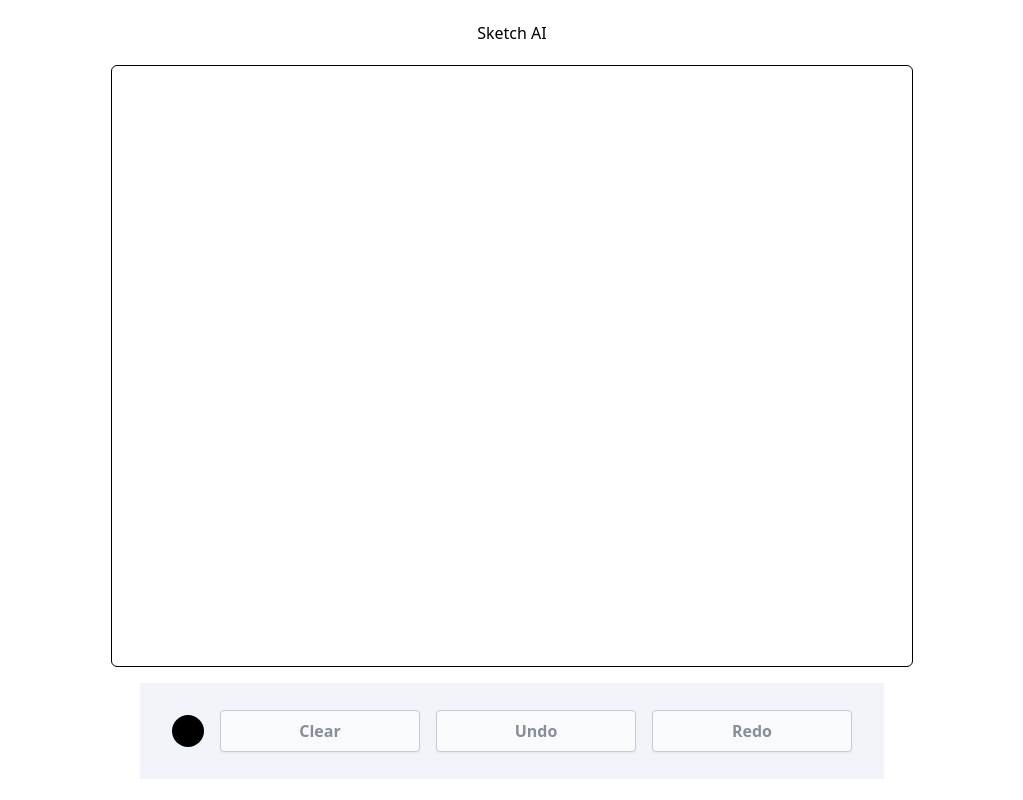
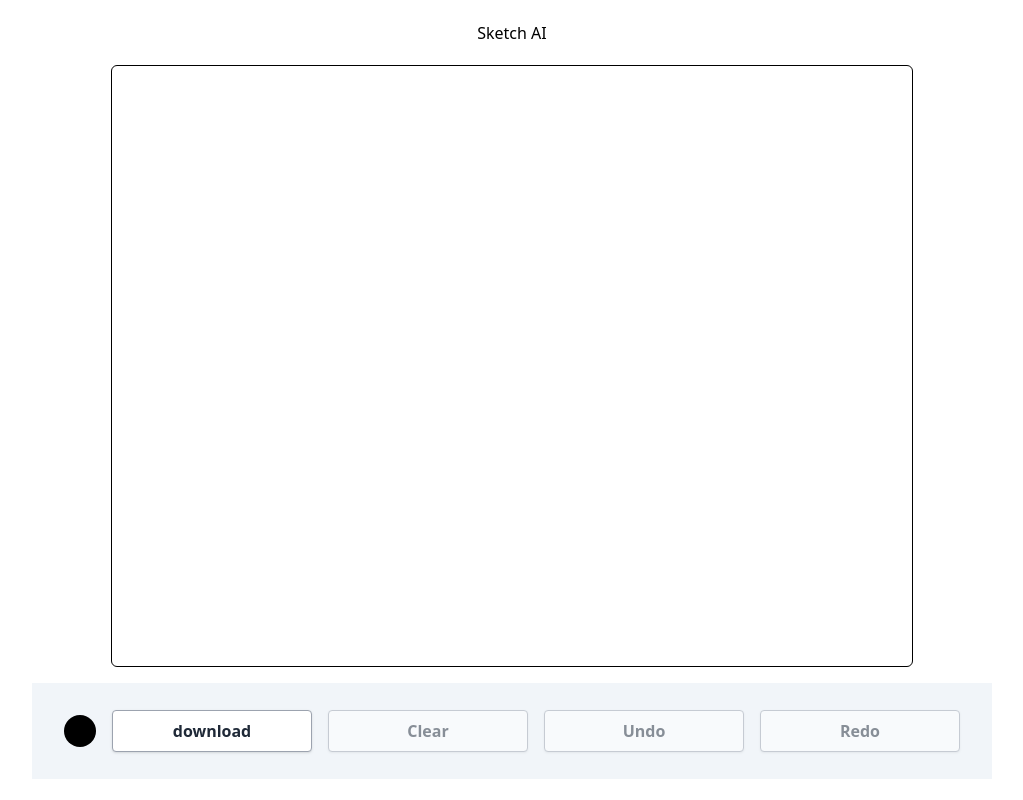
Before and after one commit to peterhangg/sketch-ai, a Next.js app: page / in a window 1280 px wide. Shown: the whole page, without its empty margins (128-1151 px from the left). Built offline with nearby package versions, Linux system fonts and the light colour scheme.

Commit message:
Added ability to download canvas drawing

```diff
--- a/src/components/Canvas.tsx
+++ b/src/components/Canvas.tsx
@@ -21,6 +21,31 @@ const Canvas = ({ width, height }: CanvasProps) => {
     isCanvasEmpty,
   } = useOnDraw();
 
+  const downloadHandler = (
+    chartRef: React.MutableRefObject<HTMLCanvasElement | null>
+  ) => {
+    if (!canvasRef.current) return;
+
+    const newCanvas = document.createElement("canvas");
+    newCanvas.width = canvasRef.current.width;
+    newCanvas.height = canvasRef.current.height;
+
+    const ctx = newCanvas.getContext("2d");
+    if (!ctx) return;
+
+    ctx.fillStyle = "#ffffff";
+    ctx.fillRect(0, 0, newCanvas.width, newCanvas.height);
+    // Draw the original canvas on the new canvas
+    ctx.drawImage(canvasRef.current, 0, 0);
+
+    const downloadLink = document.createElement("a");
+    downloadLink.setAttribute("download", "sketch.png");
+
+    const imageUrl = newCanvas.toDataURL("image/png");
+    downloadLink.setAttribute("href", imageUrl);
+    downloadLink.click();
+  };
+
   return (
     <div className="flex flex-col items-center gap-4">
       <canvas
@@ -32,6 +57,12 @@ const Canvas = ({ width, height }: CanvasProps) => {
       />
       <div className="flex items-center bg-slate-100 p-6">
         <ColorPicker setColor={setColor} color={color} />
+        <button
+          className="mx-2 w-[200px] rounded border border-gray-400 bg-white px-4 py-2 font-semibold text-gray-800 shadow hover:bg-gray-100 disabled:pointer-events-none disabled:opacity-50"
+          onClick={() => downloadHandler(canvasRef)}
+        >
+          download
+        </button>
         <button
           className="mx-2 w-[200px] rounded border border-gray-400 bg-white px-4 py-2 font-semibold text-gray-800 shadow hover:bg-gray-100 disabled:pointer-events-none disabled:opacity-50"
           onClick={clear}
```
